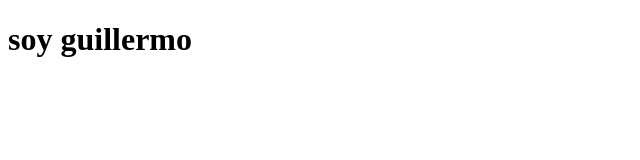
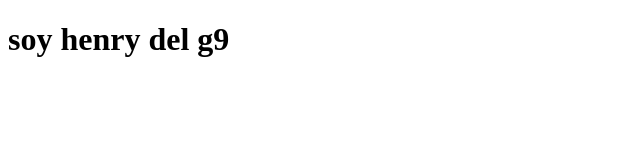
Before and after one commit to guillermosifu/jugando-github, a plain HTML site: page index.html in a window 1280 px wide. Shown: the whole page, without its empty margins (0-640 px from the left). Drawn offline with Linux system fonts and the light colour scheme.

Commit message:
modificando

```diff
--- a/index.html
+++ b/index.html
@@ -7,6 +7,6 @@
     <title>Document</title>
 </head>
 <body>
-    <h1>soy guillermo</h1>
+    <h1>soy henry del g9</h1>
 </body>
 </html>
```
